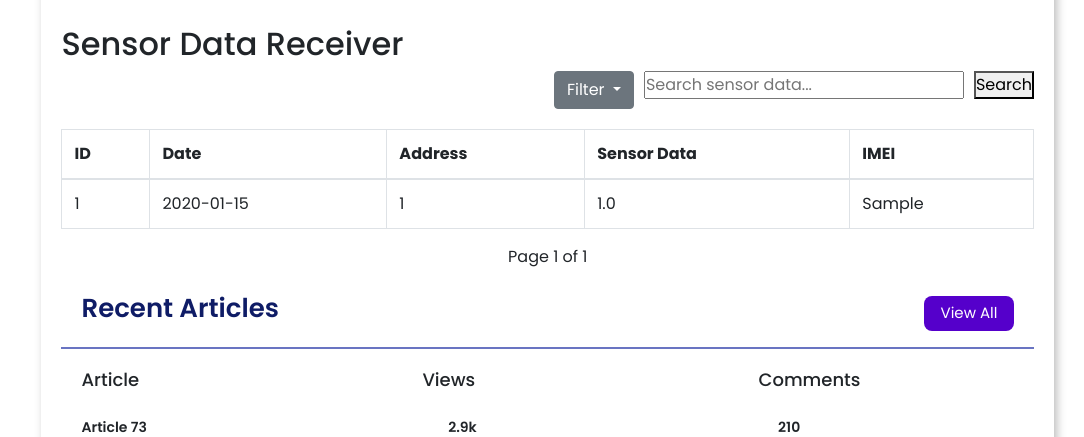
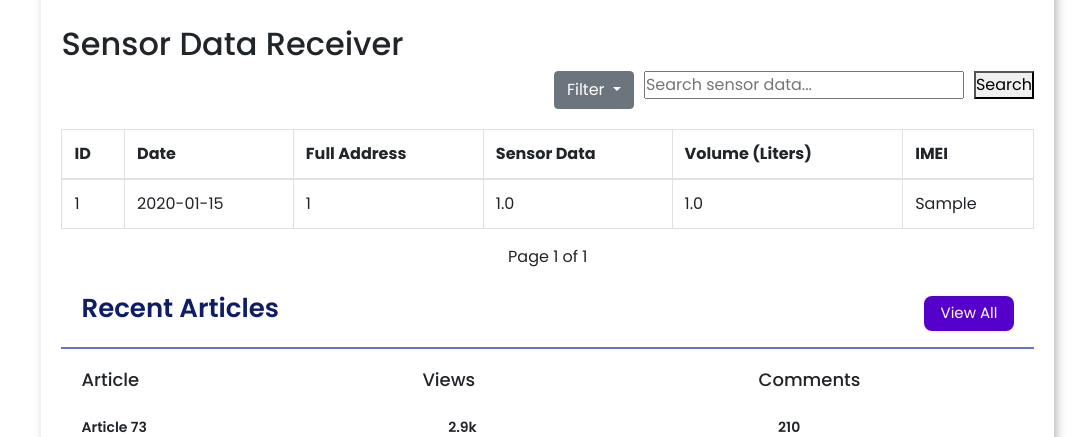
Before and after one commit to snehanaik111/azure_dashboard1, a Flask app: page /search in a window 1280 px wide. Shown: the part 1126-1563 px from the top of the page, without its empty margins (196-1280 px from the left). Run offline with Flask 3, Linux system fonts and the light colour scheme; tables that the repository leaves empty hold one stand-in row (values such as "Sample post").

Commit message:
Update dashboard.html volume dash

```diff
--- a/templates/dashboard.html
+++ b/templates/dashboard.html
@@ -263,19 +263,21 @@
             <tr>
                 <th>ID</th>
                 <th>Date</th>
-          <th>Address</th>
+                <th>Full Address</th>
                 <th>Sensor Data</th>
+                <th>Volume (Liters)</th>
                 <th>IMEI</th>
             </tr>
         </thead>
         <tbody>
-        {% for entry in sense_data %}
+            {% for data_point in sense_data %}
             <tr>
-          <td>{{ entry.id }}</td>
-          <td>{{ entry.date }}</td>
-          <td>{{ entry.full_addr }}</td>
-          <td>{{ entry.sensor_data }}</td>
-          <td>{{ entry.imei }}</td>
+                <td>{{ data_point.id }}</td>
+                <td>{{ data_point.date }}</td>
+                <td>{{ data_point.full_addr }}</td>
+                <td>{{ data_point.sensor_data }}</td>
+                <td>{{ data_point.volume_liters }}</td>
+                <td>{{ data_point.imei }}</td>
             </tr>
             {% endfor %}
 
```
Lines whose indentation alone changed are shown as unchanged.
